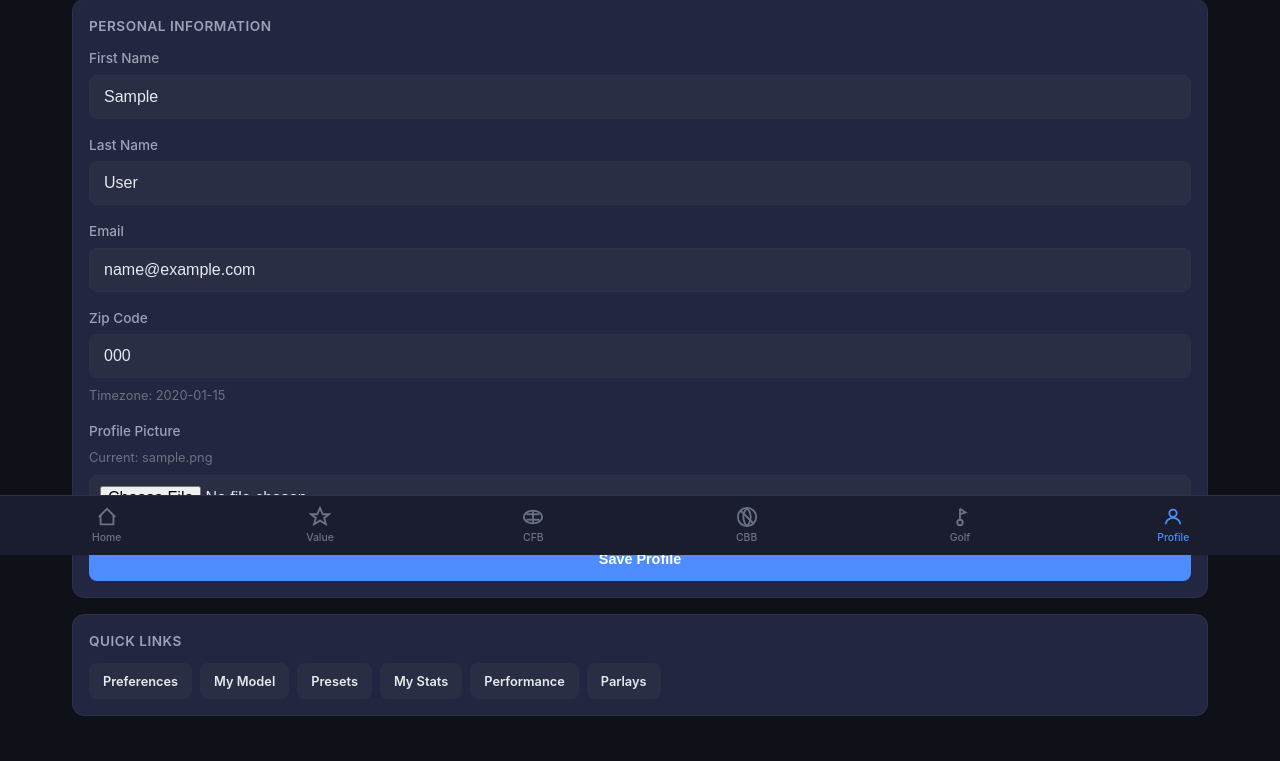
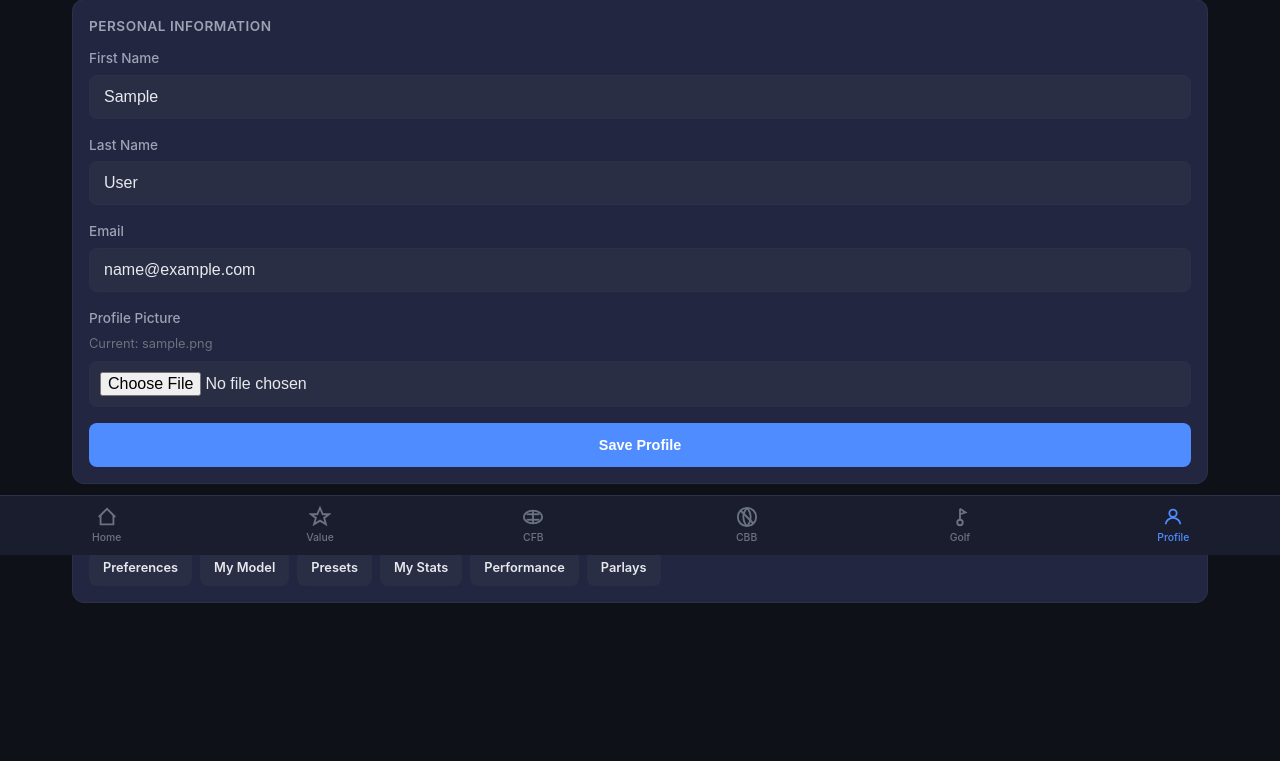
Before and after one commit to djenkins452/brotherwillies, a Django app: page /profile/ in a window 1280 px wide. Shown: the part 245-1006 px from the top of the page. Run offline with Django 5.2, Linux system fonts and the light colour scheme; a user stored in the database is signed in; tables that the repository leaves empty hold one stand-in row (values such as "Sample post"); grey boxes marked "Sample" are stand-in pictures.

Commit message:
Move zip code / timezone from Profile to Preferences page
Zip code field now lives on the Preferences page where it belongs,
alongside other user settings. Resolved timezone displays in green
below the zip code field after saving.

Co-Authored-By: Claude (claude-opus-4-6) <noreply@anthropic.com>

```diff
--- a/apps/accounts/forms.py
+++ b/apps/accounts/forms.py
@@ -21,7 +21,6 @@ class PersonalInfoForm(forms.Form):
     first_name = forms.CharField(max_length=150, required=False)
     last_name = forms.CharField(max_length=150, required=False)
     email = forms.EmailField(required=False)
-    zip_code = forms.CharField(max_length=5, required=False, help_text='US zip code (sets your timezone)')
     profile_picture = forms.ImageField(required=False)
 
     def __init__(self, *args, **kwargs):
@@ -29,24 +28,13 @@ class PersonalInfoForm(forms.Form):
         for name, field in self.fields.items():
             if name != 'profile_picture':
                 field.widget.attrs['class'] = 'form-control'
-        self.fields['zip_code'].widget.attrs.update({
-            'pattern': '[0-9]{5}',
-            'inputmode': 'numeric',
-            'maxlength': '5',
-            'placeholder': 'e.g. 35487',
-        })
-
-    def clean_zip_code(self):
-        val = self.cleaned_data.get('zip_code', '').strip()
-        if val and (len(val) != 5 or not val.isdigit()):
-            raise forms.ValidationError('Enter a valid 5-digit US zip code.')
-        return val
 
 
 class PreferencesForm(forms.ModelForm):
     class Meta:
         model = UserProfile
         fields = [
+            'zip_code',
             'favorite_conference', 'favorite_team',
             'favorite_cbb_conference', 'favorite_cbb_team',
             'always_include_favorite_team',
@@ -60,6 +48,19 @@ class PreferencesForm(forms.ModelForm):
             if isinstance(field.widget, forms.CheckboxInput):
                 continue
             field.widget.attrs['class'] = 'form-control'
+        self.fields['zip_code'].widget.attrs.update({
+            'pattern': '[0-9]{5}',
+            'inputmode': 'numeric',
+            'maxlength': '5',
+            'placeholder': 'e.g. 35487',
+        })
+        self.fields['zip_code'].help_text = 'US zip code — sets your timezone for game times'
+
+    def clean_zip_code(self):
+        val = self.cleaned_data.get('zip_code', '').strip()
+        if val and (len(val) != 5 or not val.isdigit()):
+            raise forms.ValidationError('Enter a valid 5-digit US zip code.')
+        return val
 
 
 class ModelConfigForm(forms.ModelForm):
--- a/apps/accounts/views.py
+++ b/apps/accounts/views.py
@@ -62,18 +62,7 @@ def profile_view(request):
             request.user.save()
             if form.cleaned_data.get('profile_picture'):
                 profile.profile_picture = form.cleaned_data['profile_picture']
-            zip_code = form.cleaned_data.get('zip_code', '')
-            profile.zip_code = zip_code
-            if zip_code:
-                resolved_tz = zip_to_timezone(zip_code)
-                if resolved_tz:
-                    profile.timezone = resolved_tz
-                else:
-                    profile.timezone = ''
-                    messages.warning(request, 'Could not determine timezone for that zip code.')
-            else:
-                profile.timezone = ''
-            profile.save()
+                profile.save()
             messages.success(request, 'Profile updated.')
             return redirect('profile')
     else:
@@ -81,7 +70,6 @@ def profile_view(request):
             'first_name': request.user.first_name,
             'last_name': request.user.last_name,
             'email': request.user.email,
-            'zip_code': profile.zip_code,
         })
 
     return render(request, 'accounts/profile.html', {
@@ -98,7 +86,18 @@ def preferences_view(request):
     if request.method == 'POST':
         form = PreferencesForm(request.POST, instance=profile)
         if form.is_valid():
-            form.save()
+            pref = form.save(commit=False)
+            zip_code = form.cleaned_data.get('zip_code', '')
+            if zip_code:
+                resolved_tz = zip_to_timezone(zip_code)
+                if resolved_tz:
+                    pref.timezone = resolved_tz
+                else:
+                    pref.timezone = ''
+                    messages.warning(request, 'Could not determine timezone for that zip code.')
+            else:
+                pref.timezone = ''
+            pref.save()
             messages.success(request, 'Preferences saved.')
             return redirect('preferences')
     else:
--- a/templates/accounts/preferences.html
+++ b/templates/accounts/preferences.html
@@ -17,6 +17,12 @@
             </div>
             {% else %}
             {{ field }}
+            {% if field.help_text and field.field.widget.input_type != 'checkbox' %}
+            <div class="text-sm text-muted mt-1">{{ field.help_text }}</div>
+            {% endif %}
+            {% endif %}
+            {% if field.name == 'zip_code' and profile.timezone %}
+            <div class="text-sm mt-1" style="color: var(--green);">Timezone: {{ profile.timezone }}</div>
             {% endif %}
             {% if field.errors %}
             {% for error in field.errors %}
--- a/templates/accounts/profile.html
+++ b/templates/accounts/profile.html
@@ -52,18 +52,6 @@
             {% endif %}
         </div>
         <div class="form-group">
-            <label for="id_zip_code">Zip Code</label>
-            {{ form.zip_code }}
-            {% if profile.timezone %}
-            <div class="text-sm text-muted mt-1">Timezone: {{ profile.timezone }}</div>
-            {% endif %}
-            {% if form.zip_code.errors %}
-            {% for error in form.zip_code.errors %}
-            <div class="form-error">{{ error }}</div>
-            {% endfor %}
-            {% endif %}
-        </div>
-        <div class="form-group">
             <label for="id_profile_picture">Profile Picture</label>
             {% if profile.profile_picture %}
             <div class="text-sm text-muted mb-1">Current: {{ profile.profile_picture.name }}</div>
```
